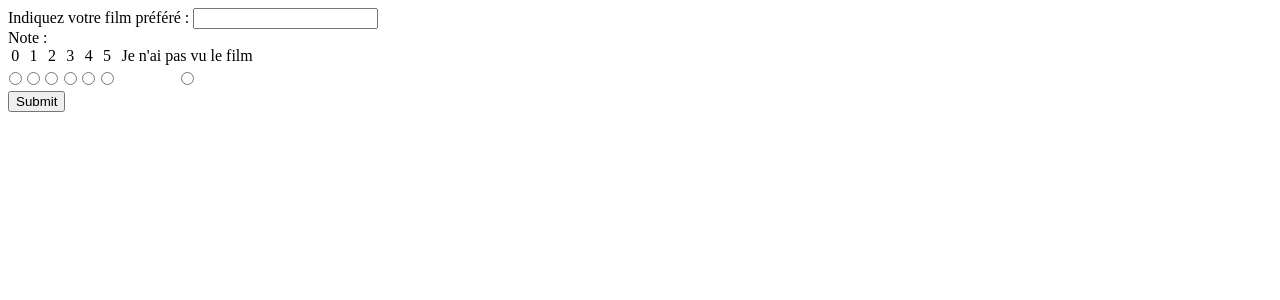
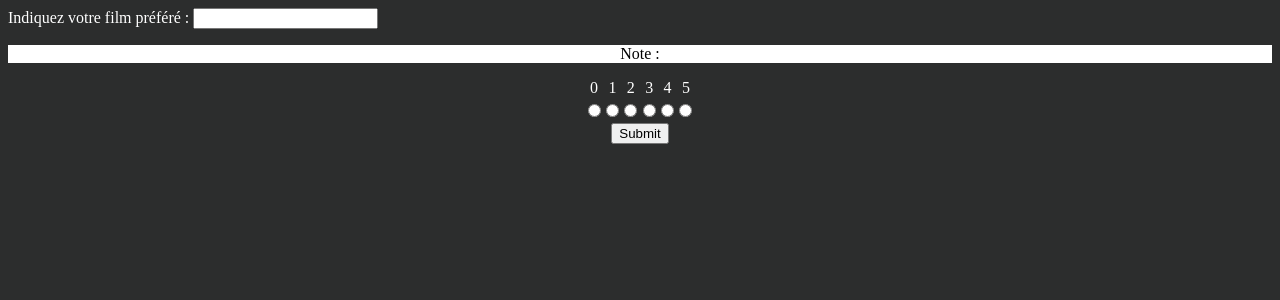
Before and after one commit to RomainBertrand/NetfleX, a Django app: page /turbo_site/nouvelle_page/ in a window 1280 px wide. Shown: the top 300 px of the page. Run offline with Django 3.2, Linux system fonts and the light colour scheme; data comes from the database, SQL or seed files in the repository.

Commit message:
modifications des classes du html

```diff
--- a/interface_recommandation/turbo_site/templates/turbo_site/nouvelle_page.html
+++ b/interface_recommandation/turbo_site/templates/turbo_site/nouvelle_page.html
@@ -8,17 +8,31 @@
 
 </head>
 
-<body>
-	<label for="choix_films">Indiquez votre film préféré :</label>
-	<input list="Films" name="nomFilm" type="text" id="choix_films">
+<style>
+body {
+	color: white;
+}
+h1 {
+	color: #00FF00;
+}
+p {
+	color: black;
+	background-color: white;
+	text-align: center;
+}
+</style>
+
+<body style="background-color: #2C2D2D">
+	<label for="choix_films" align="center">Indiquez votre film préféré :</label>
+	<input list="Films" name="nomFilm" type="text" id="choix_films" align="center">
 	<datalist id="Films">
 		{% for filmTitle in liste_movies %}
 			<option value="{{ filmTitle }}">
 		{% endfor %}
 	</datalist>
 	<form action="/turbo_site/premiere_note/" method="post">
-		<p1>Note :</p1>
-		<div id="radioGroup">
+		<p>Note :</p>
+		<div id="radioGroup" align="center">
 		<div class="wrap">
 			<label for="note0">0</label>
 			<input type="radio" name="note" value="0" id="note0">
@@ -43,12 +57,16 @@
 			<label for="note5">5</label>
 			<input type="radio" name="note" id="note5" value="5" >
 		</div>
+		<!-- Pour une partie aléatoire future
 		<div class="wrap">
 				<label for="note_1">Je n'ai pas vu le film</label>
 				<input type="radio" name="note" id="note_1" value="-1" >
 		</div>
+		-->
 		</div>
+		<div class="buttonHolder">
 			<input type="submit" value="Submit">
+		</div>
 	</form>
 </body>
 </html>
@@ -66,4 +84,5 @@
 		display: block;
 		margin: 0.5em auto;
 	}
+	.buttonHolder{ text-align: center; }
 </style>
```
Lines whose indentation alone changed are shown as unchanged.
